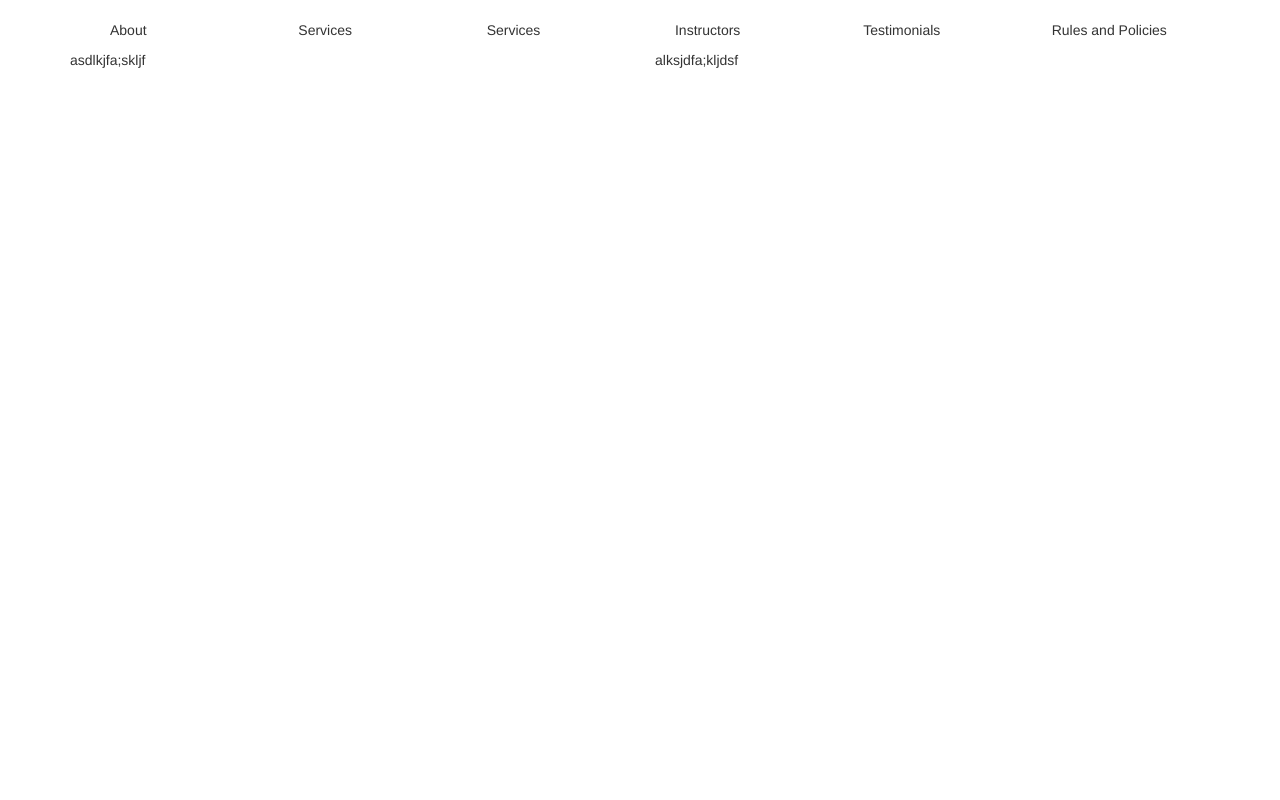
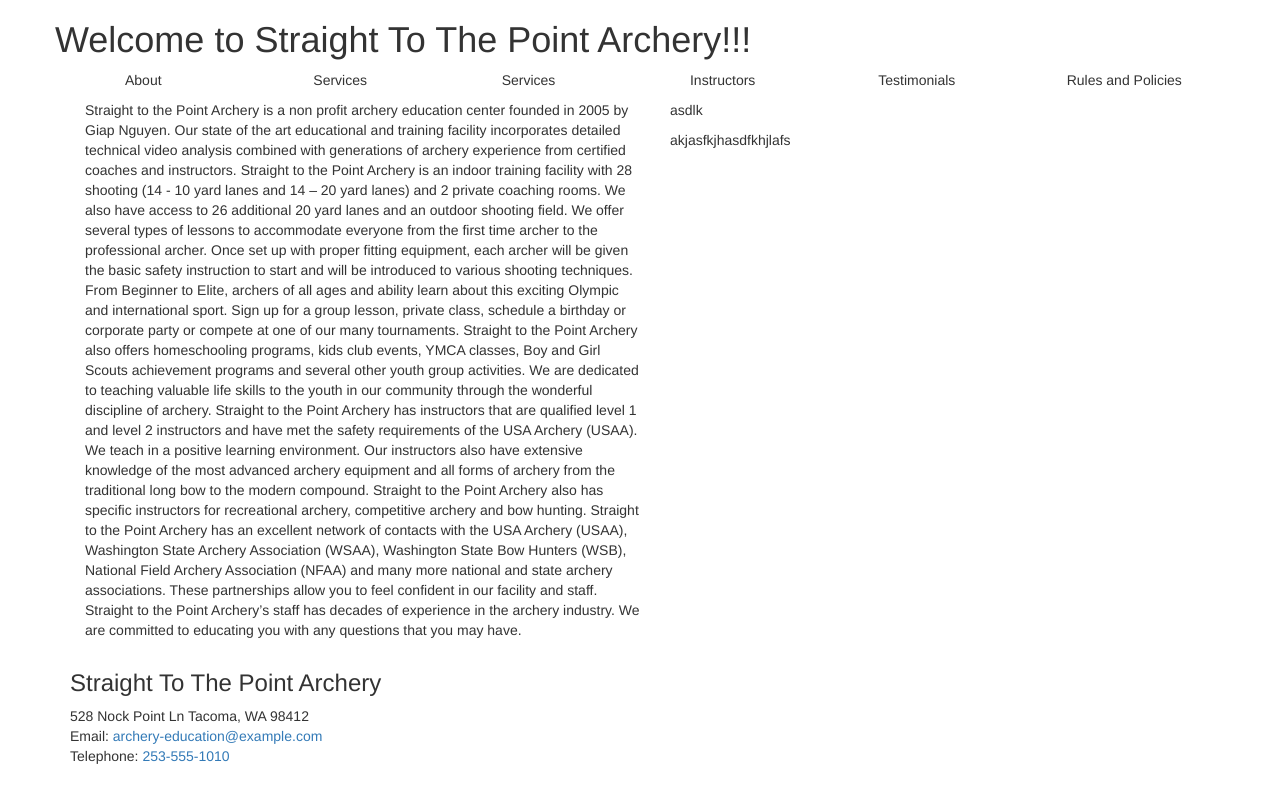
Before and after one commit to satsobek/stp-archery, a plain HTML site: page index.html in a window 1280 px wide. Drawn offline with nearby package versions, Linux system fonts and the light colour scheme.

Commit message:
added more website text and css stylesheet

```diff
--- a/index.html
+++ b/index.html
@@ -5,9 +5,10 @@
     <title> STP Archery</title>
   </head>
   <link rel="stylesheet" href="https://maxcdn.bootstrapcdn.com/bootstrap/3.3.7/css/bootstrap.min.css" integrity="sha384-BVYiiSIFeK1dGmJRAkycuHAHRg32OmUcww7on3RYdg4Va+PmSTsz/K68vbdEjh4u" crossorigin="anonymous">
-  <body>
+  <link rel="stylesheet" type="text/css" href="arhcery-stylesheet.css">
+  <body class="container">
     <Header class="row">
-      <h1> </h1>
+      <h1> Welcome to Straight To The Point Archery!!! </h1>
     </Header>
     <div class="container">
       <nav>
@@ -23,17 +24,33 @@
     </div>
     <main class="container">
       <div class="row">
+        <article class="col-lg-6">
+          <p>Straight to the Point Archery is a non profit archery education center founded in 2005 by Giap Nguyen.  Our state of the art educational and training facility incorporates detailed technical video analysis combined with generations of archery experience from certified coaches and instructors.
+
+            Straight to the Point Archery is an indoor training facility with  28 shooting (14 -  10 yard lanes and 14 – 20 yard lanes) and 2 private coaching rooms. We also have access to 26  additional  20 yard lanes  and an outdoor shooting field.  We offer several types of lessons to accommodate everyone from the first time archer to the professional archer. Once set up with proper fitting equipment, each archer will be given the basic safety instruction to start and will be introduced to various shooting techniques.
+
+            From Beginner to Elite, archers of all ages and ability learn about this exciting Olympic and international sport. Sign up for a group lesson, private class, schedule a birthday or corporate party or compete at one of our many tournaments.  Straight to the Point Archery also offers homeschooling programs, kids club events, YMCA classes, Boy and Girl Scouts achievement programs and several other youth group activities. We are dedicated to teaching valuable life skills to the youth in our community through the wonderful discipline of archery.
+
+            Straight to the Point Archery has instructors that are qualified level 1 and level 2 instructors and have met the safety requirements of the USA Archery (USAA). We teach in a positive learning environment.  Our instructors also have extensive knowledge of the most advanced archery equipment and all forms of archery from the traditional long bow to the modern compound.  Straight to the Point Archery also has specific instructors for recreational archery, competitive archery and bow hunting.
+
+            Straight to the Point Archery has an excellent network of contacts with the USA Archery (USAA), Washington State Archery Association (WSAA), Washington State Bow Hunters (WSB), National Field Archery Association (NFAA) and many more national and state archery associations. These partnerships allow you to feel confident in our facility and staff.
+
+            Straight to the Point Archery’s staff has decades of experience in the archery industry. We are committed to educating you with any questions that you may have.
+            </p>
+        </article>
         <aside class="col-lg-6">
-          <p>asdlkjfa;skljf</p>
+          <p class="Test">asdlk</p>
+          <p class="Test2">akjasfkjhasdfkhjlafs</p>
         </aside>
-        <article class="col-lg-6">
-          <p>alksjdfa;kljdsf</p>
-        </article>
-      </div>
-
       </div>
     </main>
     <footer>
+      <h3>Straight To The Point Archery</h3>
+        <address>528 Nock Point Ln
+          Tacoma, WA 98412<br>
+          Email: <a href="mailto:archery-education@example.com">archery-education@example.com</a><br>
+          Telephone: <a href="tel:253-555-1010">253-555-1010</a><br>
+        </address>
     </footer>
   </body>
 </html>
```
